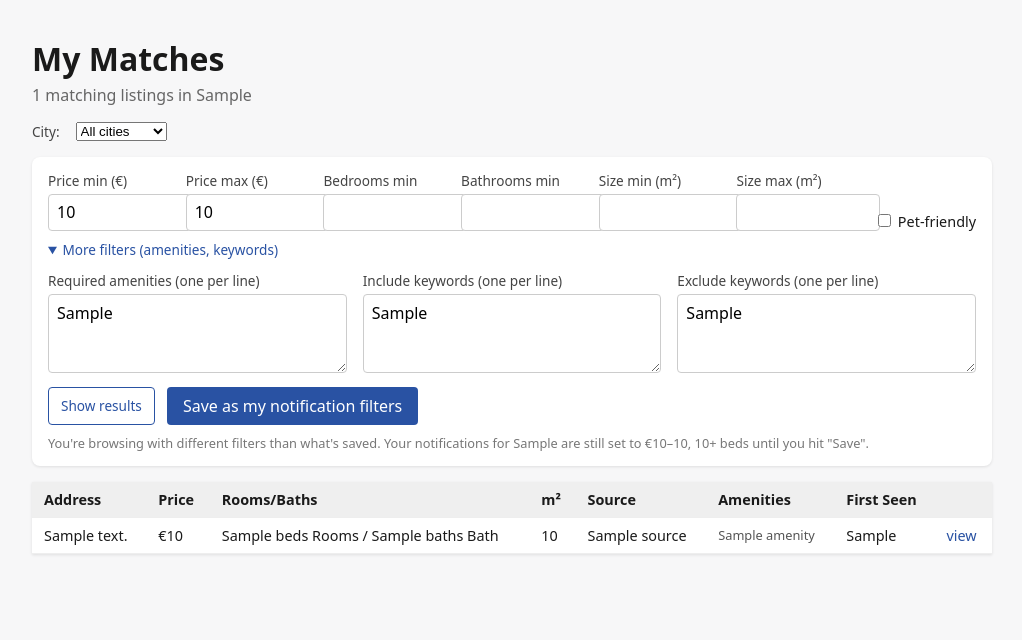
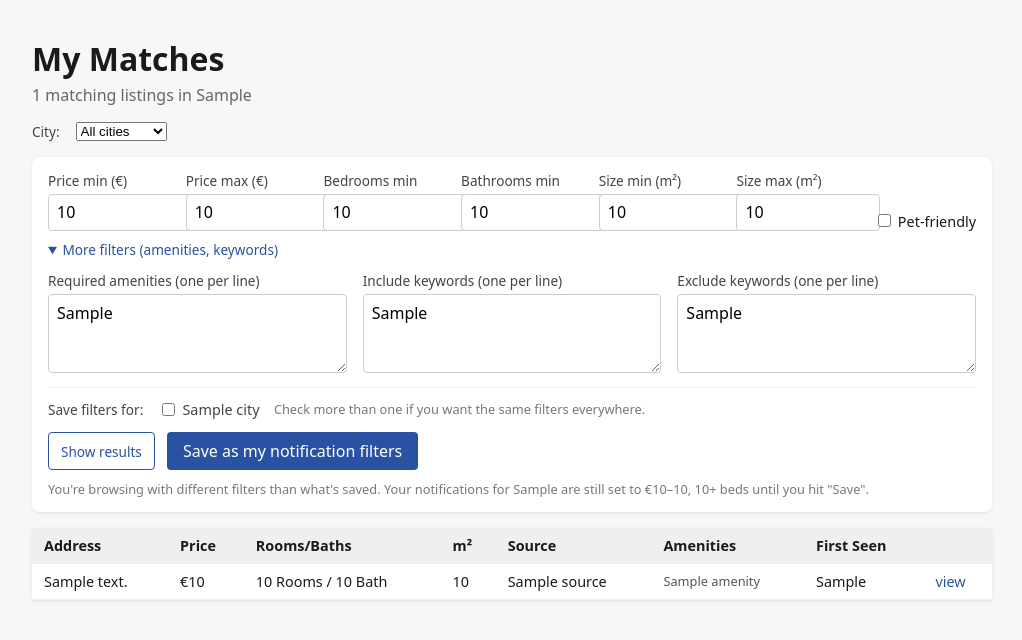
Before and after one commit to idquodest/huisjagers, a FastAPI app: template dashboard/templates/index.html in a window 1280 px wide. Shown: the part 46-686 px from the top of the page, without its empty margins (128-1150 px from the left). Run offline with FastAPI, Linux system fonts and the light colour scheme; the template is opened without the code that fills it: most values are stand-ins (such as "Sample title", 1, 10 or a date in 2020).

Commit message:
Allow saving notification filters to multiple cities at once; strip decimals from whole-number fields
Save action now takes a set of checked cities (checkbox list) instead of
a single path param, so someone with the same price/size preferences
everywhere can set it up once instead of repeating the form 3 times.

Also fixed price/beds/baths/sqft rendering as '700.0' instead of '700'
in the filter panel inputs and the Rooms/Baths column - these are all
stored as REAL/float but are always whole numbers in practice.

```diff
--- a/dashboard/app.py
+++ b/dashboard/app.py
@@ -169,10 +169,11 @@ def update_ntfy_topic(request: Request, csrf_token: str = Form(...), ntfy_topic_
 
 # --- save notification filters (used by the 20-min notifier, not by browsing) --
 
-@app.post("/notification-filters/{city_key}")
+@app.post("/notification-filters")
 def save_notification_filters(
-    request: Request, city_key: str,
+    request: Request,
     csrf_token: str = Form(...),
+    city: str = Form(""), cities: list[str] = Form([]),
     price_min: str = Form(""), price_max: str = Form(""),
     beds_min: str = Form(""), baths_min: str = Form(""),
     sqft_min: str = Form(""), sqft_max: str = Form(""),
@@ -184,7 +185,7 @@ def save_notification_filters(
         if session is None:
             return RedirectResponse("/login", status_code=303)
         if not auth.check_csrf(request, session, csrf_token):
-            return RedirectResponse(f"/?city={city_key}", status_code=303)
+            return RedirectResponse(f"/?city={city}", status_code=303)
 
         prefs = {
             "price_min": _num(price_min), "price_max": _num(price_max),
@@ -197,12 +198,17 @@ def save_notification_filters(
             "enabled": True,
         }
         now_iso = datetime.now(timezone.utc).isoformat()
-        db.upsert_user_preferences(conn, session["user_id"], city_key, prefs, now_iso)
+        # Same values applied to every checked city - lets someone with
+        # identical preferences everywhere set it up once instead of
+        # repeating the form per city.
+        for city_key in cities:
+            if city_key in load_config(CONFIG_PATH)["cities"]:
+                db.upsert_user_preferences(conn, session["user_id"], city_key, prefs, now_iso)
         conn.commit()
 
     # Redirect without filter query params so the page reloads showing the
     # just-saved values as the default (saved == live, nothing to compare).
-    return RedirectResponse(f"/?city={city_key}", status_code=303)
+    return RedirectResponse(f"/?city={city}", status_code=303)
 
 
 # --- my matches / live browse ---------------------------------------------------
--- a/dashboard/templates/base.html
+++ b/dashboard/templates/base.html
@@ -59,6 +59,9 @@
     .filter-panel summary { cursor: pointer; font-size: 0.85rem; color: #2952a3; }
     .filter-actions { display: flex; gap: 0.75rem; margin-top: 0.85rem; flex-wrap: wrap; }
     .filter-status { margin: 0.6rem 0 0; }
+    .apply-to { display: flex; gap: 0.9rem; align-items: center; flex-wrap: wrap; margin-top: 0.85rem; padding-top: 0.75rem; border-top: 1px solid #eee; }
+    .apply-to-label { font-size: 0.85rem; color: #444; }
+    .apply-to-option { font-size: 0.9rem; display: flex; align-items: center; gap: 0.3rem; white-space: nowrap; }
     .error { color: #b3261e; background: #fdecea; border: 1px solid #f5c6c2; border-radius: 0.25rem; padding: 0.5rem 0.75rem; margin-bottom: 1rem; }
     .hint { color: #777; font-size: 0.8rem; }
     .auth-card { max-width: 380px; margin: 3rem auto; }
--- a/dashboard/templates/index.html
+++ b/dashboard/templates/index.html
@@ -22,27 +22,27 @@
     <div class="filter-row">
       <div class="field">
         <label>Price min (€)</label>
-        <input type="number" name="price_min" value="{{ filters.price_min if filters and filters.price_min is not none else '' }}">
+        <input type="number" step="1" name="price_min" value="{{ filters.price_min|int if filters and filters.price_min is not none else '' }}">
       </div>
       <div class="field">
         <label>Price max (€)</label>
-        <input type="number" name="price_max" value="{{ filters.price_max if filters and filters.price_max is not none else '' }}">
+        <input type="number" step="1" name="price_max" value="{{ filters.price_max|int if filters and filters.price_max is not none else '' }}">
       </div>
       <div class="field">
         <label>Bedrooms min</label>
-        <input type="number" name="beds_min" value="{{ filters.beds_min if filters and filters.beds_min is not none else '' }}">
+        <input type="number" step="1" name="beds_min" value="{{ filters.beds_min|int if filters and filters.beds_min is not none else '' }}">
       </div>
       <div class="field">
         <label>Bathrooms min</label>
-        <input type="number" name="baths_min" value="{{ filters.baths_min if filters and filters.baths_min is not none else '' }}">
+        <input type="number" step="1" name="baths_min" value="{{ filters.baths_min|int if filters and filters.baths_min is not none else '' }}">
       </div>
       <div class="field">
         <label>Size min (m²)</label>
-        <input type="number" name="sqft_min" value="{{ filters.sqft_min if filters and filters.sqft_min is not none else '' }}">
+        <input type="number" step="1" name="sqft_min" value="{{ filters.sqft_min|int if filters and filters.sqft_min is not none else '' }}">
       </div>
       <div class="field">
         <label>Size max (m²)</label>
-        <input type="number" name="sqft_max" value="{{ filters.sqft_max if filters and filters.sqft_max is not none else '' }}">
+        <input type="number" step="1" name="sqft_max" value="{{ filters.sqft_max|int if filters and filters.sqft_max is not none else '' }}">
       </div>
       <div class="field field-checkbox">
         <label><input type="checkbox" name="pet_friendly_required" value="true" {% if filters and filters.pet_friendly_required %}checked{% endif %}> Pet-friendly</label>
@@ -65,9 +65,18 @@
         </div>
       </div>
     </details>
+    <div class="apply-to">
+      <span class="apply-to-label">Save filters for:</span>
+      {% for key, name in cities.items() %}
+        <label class="apply-to-option">
+          <input type="checkbox" name="cities" value="{{ key }}" {% if key == selected_city %}checked{% endif %}> {{ name }}
+        </label>
+      {% endfor %}
+      <span class="hint">Check more than one if you want the same filters everywhere.</span>
+    </div>
     <div class="filter-actions">
       <button class="secondary" type="submit">Show results</button>
-      <button class="primary" type="submit" formmethod="post" formaction="/notification-filters/{{ selected_city }}">Save as my notification filters</button>
+      <button class="primary" type="submit" formmethod="post" formaction="/notification-filters">Save as my notification filters</button>
     </div>
   </form>
 
@@ -105,7 +114,7 @@
     <tr>
       <td data-label="Address">{{ l.address }}</td>
       <td data-label="Price">{{ '€%.0f'|format(l.price) if l.price is not none else '-' }}</td>
-      <td data-label="Rooms/Baths">{{ (l.beds ~ ' Rooms') if l.beds is not none else 'Rooms n/a' }} / {{ (l.baths ~ ' Bath') if l.baths is not none else 'Baths n/a' }}</td>
+      <td data-label="Rooms/Baths">{{ (l.beds|int ~ ' Rooms') if l.beds is not none else 'Rooms n/a' }} / {{ (l.baths|int ~ ' Bath') if l.baths is not none else 'Baths n/a' }}</td>
       <td data-label="m²">{{ l.sqft|int if l.sqft else '-' }}</td>
       <td data-label="Source">{{ l.source }}</td>
       <td data-label="Amenities" class="amenities">
```
